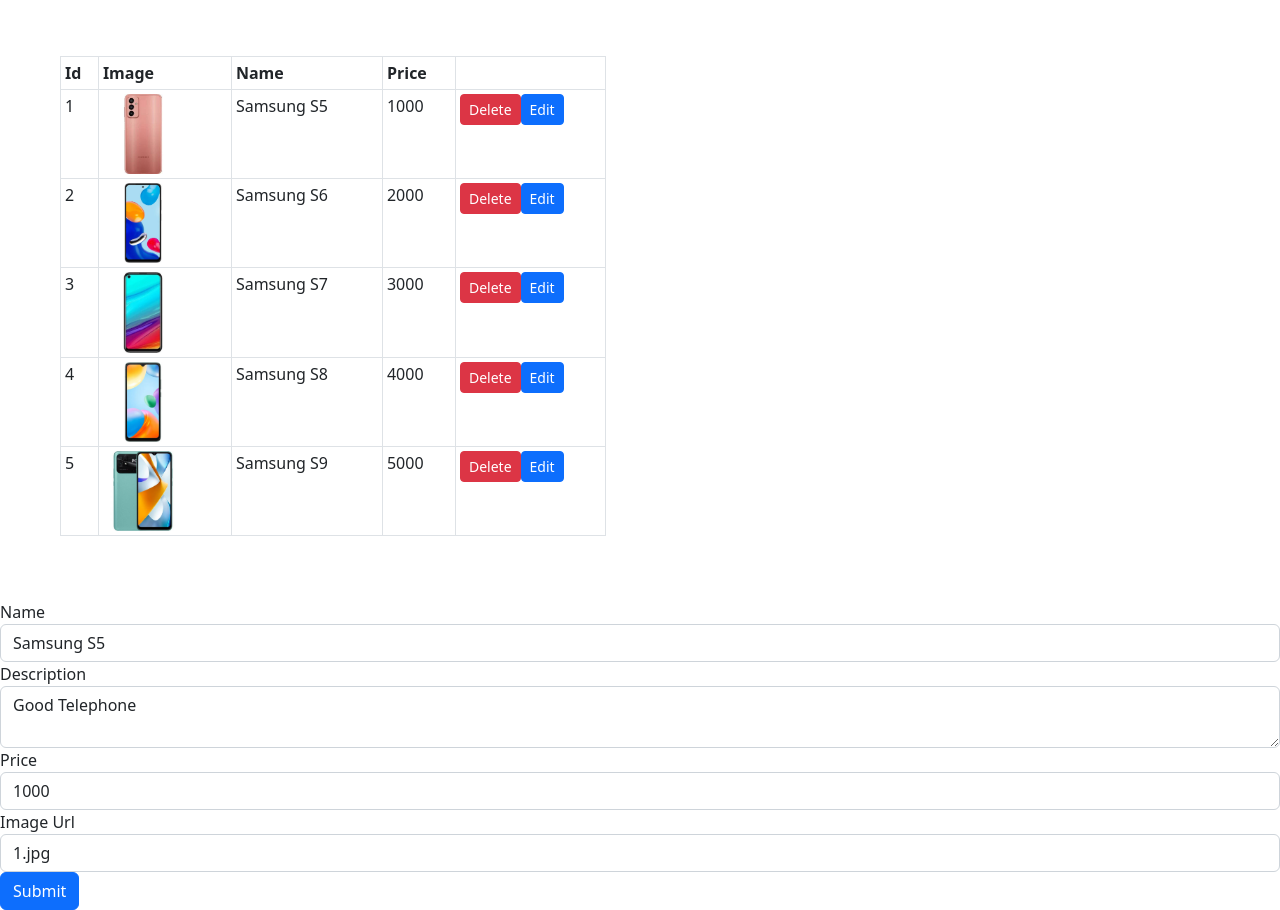
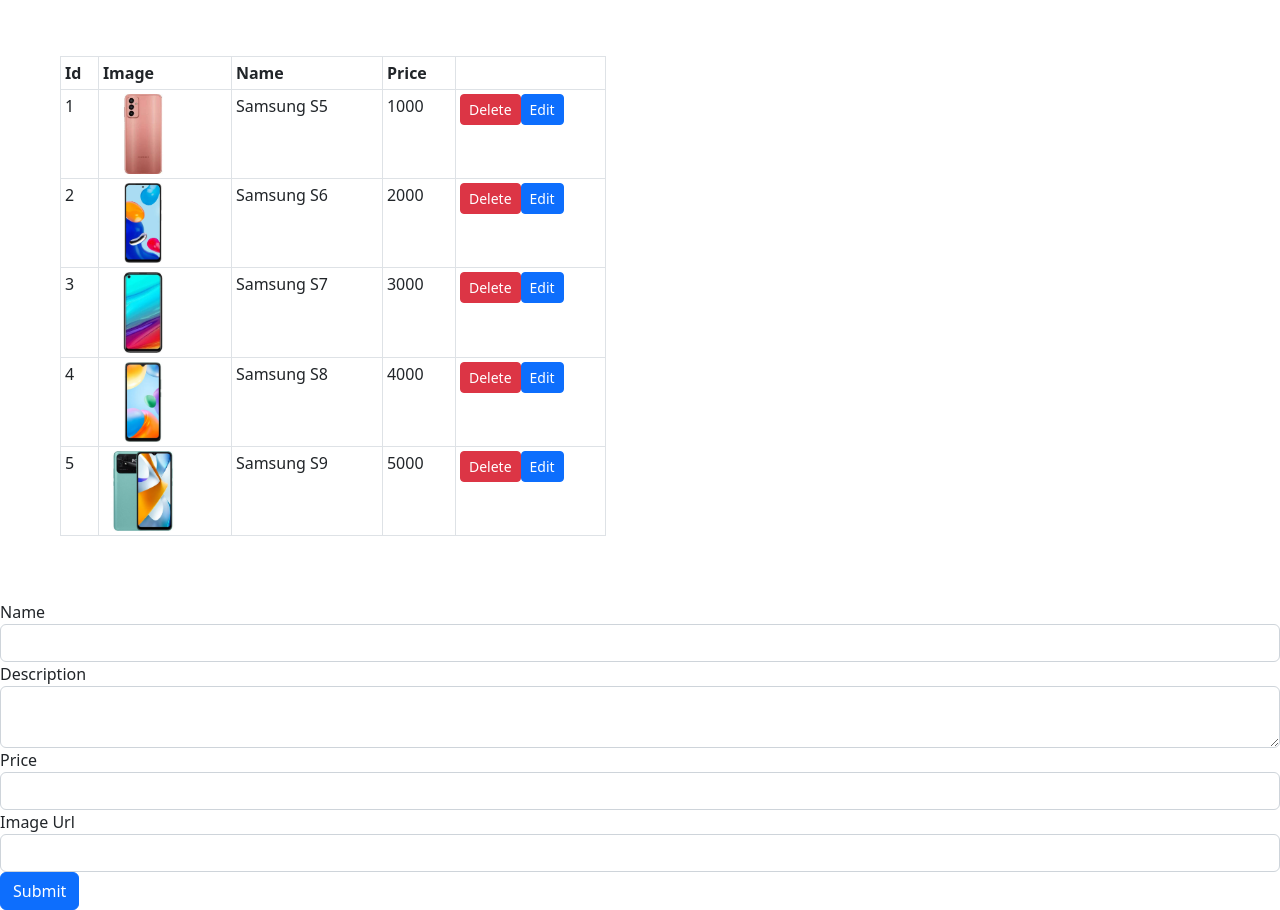
Before and after one commit to fatihdelice/learn-angular, an Angular app: page / in a window 1280 px wide. Built offline with nearby package versions, Linux system fonts and the light colour scheme.

Commit message:
Reactive forms - Validation messages

```diff
--- a/src/app/product.component.html
+++ b/src/app/product.component.html
@@ -242,6 +242,9 @@
     <div class="form-group">
         <label>Name</label>
         <input class="form-control" formControlName="name">
+        <div *ngIf="name?.touched && name?.invalid" class="alert alert-danger">
+            Name is required.
+        </div>
     </div>
 
     <div class="form-group">
--- a/src/app/product.component.ts
+++ b/src/app/product.component.ts
@@ -2,7 +2,7 @@
 import { ProductRepository } from './repository.model';
 import { Product } from './product.model';
 import { NgForm } from '@angular/forms';
-import { FormControl, FormGroup } from '@angular/forms';
+import { FormControl, FormGroup, Validators } from '@angular/forms';
 
 @Component({
     selector: 'app',
@@ -16,12 +16,16 @@
 
     //Reactive forms
     productForm = new FormGroup({
-        name: new FormControl('Samsung S5'),
-        description: new FormControl('Good Telephone'),
-        price: new FormControl('1000'),
-        imageUrl: new FormControl('1.jpg'),
+        name: new FormControl('', [Validators.required, Validators.minLength(5), Validators.pattern('[a-zA-Z ]*')]),
+        description: new FormControl('', Validators.required),
+        price: new FormControl('', Validators.required),
+        imageUrl: new FormControl('', Validators.required),
 
     });
+
+    get name() {
+        return this.productForm.get('name');
+    }
 
     onSubmitForm(){
         console.log(this.productForm.value);
```
